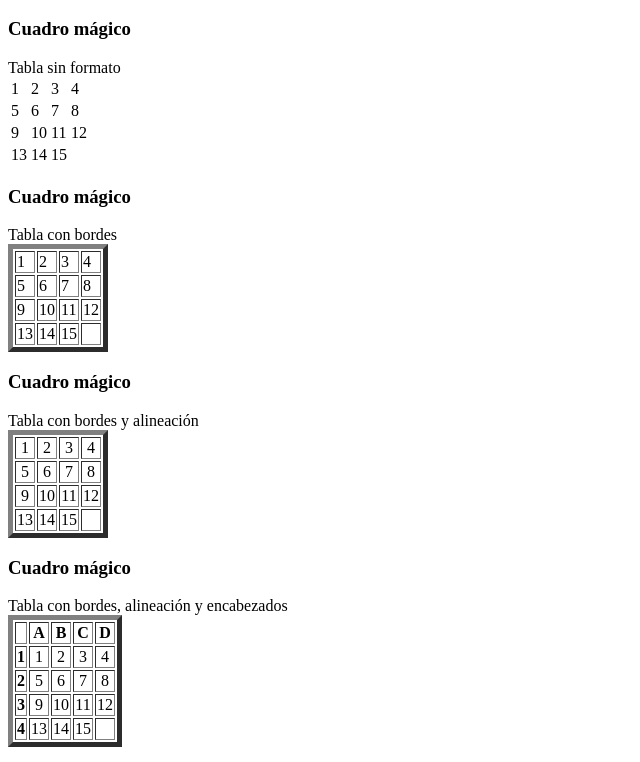
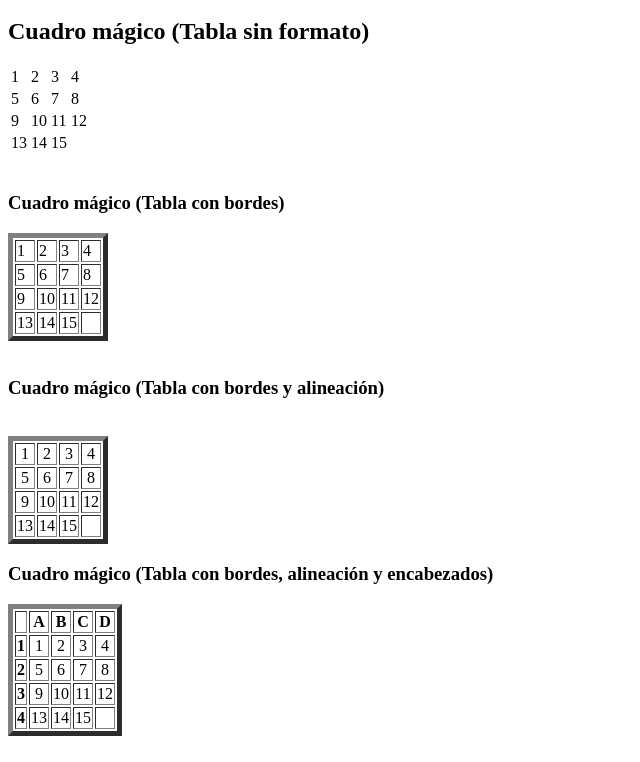
Before and after one commit to Santimtz16/Santimtz16.github.io, a plain HTML site: page Parcial_2/TABLAS_1.html in a window 1280 px wide. Shown: the part 120-882 px from the top of the page, without its empty margins (0-640 px from the left). Drawn offline with Linux system fonts and the light colour scheme.

Commit message:
Update TABLAS_1.html

```diff
--- a/Parcial_2/TABLAS_1.html
+++ b/Parcial_2/TABLAS_1.html
@@ -12,14 +12,15 @@
 
     <h1>Cuadro mágico / Tabla sin Formato</h1>
         <h1>Unidad 02 | Actividad 01 | Tema: Tablas</h1>
-        <h3>Cuadro mágico</h3>Tabla sin formato
+        <h2>Cuadro mágico (Tabla sin formato)</h2>
         <table>
             <tr><td>1</td><td>2</td><td>3</td><td>4</td></tr>
             <tr><td>5</td><td>6</td><td>7</td><td>8</td></tr>
             <tr><td>9</td><td>10</td><td>11</td><td>12</td></tr>
             <tr><td>13</td><td>14</td><td>15</td><td>&nbsp;</td></tr>
         </table>
-        <h3>Cuadro mágico</h3>Tabla con bordes
+        <br>
+        <h3>Cuadro mágico (Tabla con bordes)</h3>
         <table border="5">
             <tr>
                 <td>1</td><td>2</td><td>3</td><td>4</td>
@@ -34,7 +35,8 @@
                 <td>13</td><td>14</td><td>15</td><td>&nbsp;</td>
             </tr>
         </table>
-        <h3>Cuadro mágico</h3>Tabla con bordes y alineación
+        <br>
+        <h3>Cuadro mágico (Tabla con bordes y alineación)</h3>
         <table border="5">
             <tr align="center">
                 <td>1</td><td>2</td><td>3</td><td>4</td>
@@ -48,8 +50,9 @@
             <tr align="center">
                 <td>13</td><td>14</td><td>15</td><td>&nbsp;</td>
             </tr>
+            <br>
         </table>
-        <h3>Cuadro mágico</h3>Tabla con bordes, alineación y encabezados
+        <h3>Cuadro mágico (Tabla con bordes, alineación y encabezados)</h3>
         <table border="5">
             <tr align="center">
                 <th>&nbsp;</th><th>A</th><th>B</th><th>C</th><th>D</th>
@@ -67,8 +70,6 @@
                 <th>4</th><td>13</td><td>14</td><td>15</td><td>&nbsp;</td>
             </tr>
         </table>
+        <br>
     </body>
 </html>
-
-  </body>
-</html>
```
